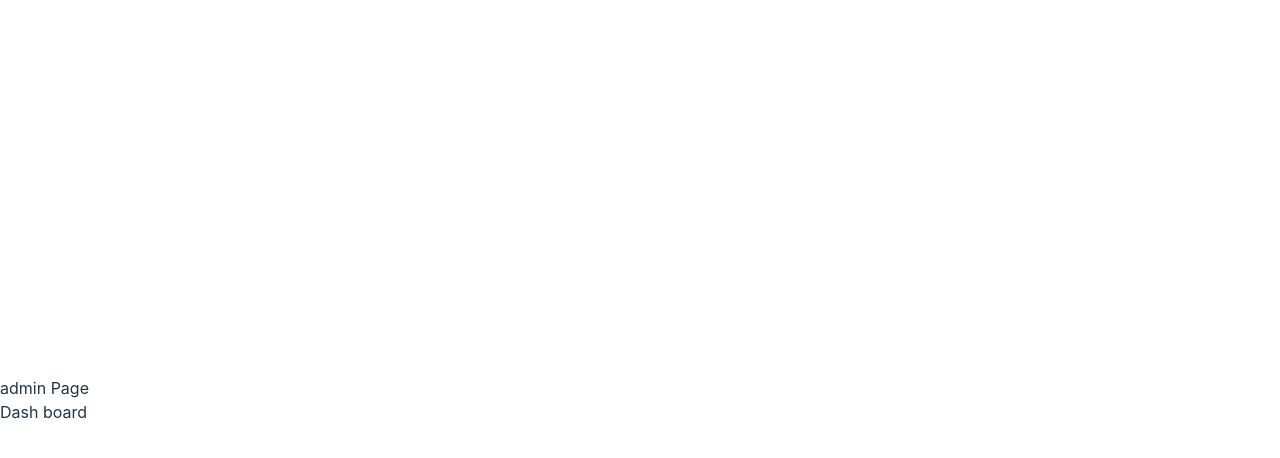
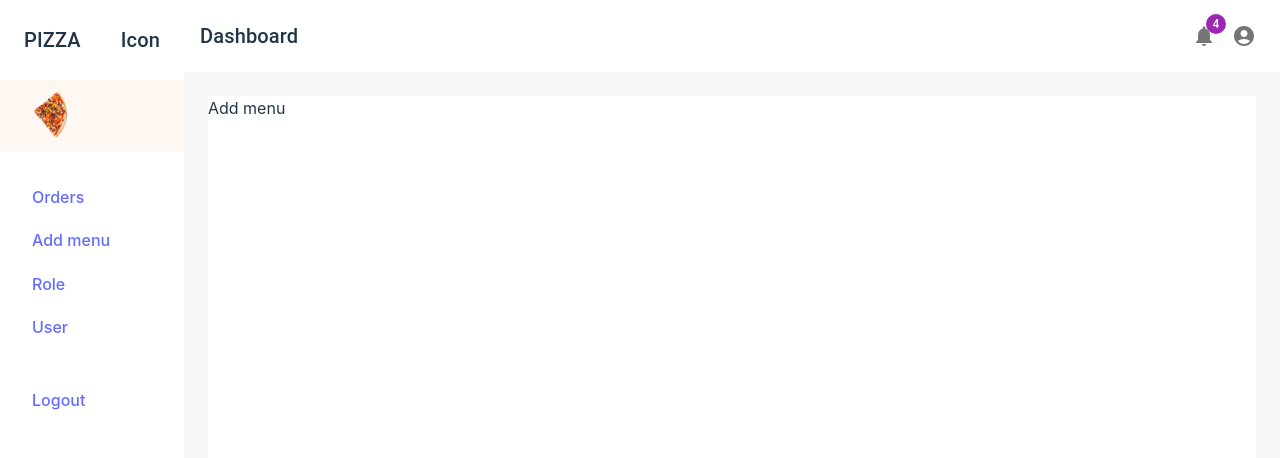
Before and after one commit to Abe-Tiz/pizza-ordering, a React (Vite) app in the folder frontend/: page /admin-dashboard in a window 1280 px wide. Shown: the top 458 px of the page. Built offline with nearby package versions, Linux system fonts and the light colour scheme.

Commit message:
admin dashboard added

```diff
--- a/frontend/src/components/PizzaCard.jsx
+++ b/frontend/src/components/PizzaCard.jsx
@@ -73,7 +73,7 @@ const PizzaCard = ({ pizza }) => {
           </Typography>
         </Typography>
         <Box>
-          <Button title="Order" path="/login" />
+          <Button title="Order" path="/register" />
         </Box>
       </Box>
 
--- a/frontend/src/layout/AdminLayout.jsx
+++ b/frontend/src/layout/AdminLayout.jsx
@@ -1,17 +1,38 @@
-import { Box } from '@mui/material'
-import React from 'react'
-import { Outlet } from 'react-router-dom'
+import { Box } from "@mui/material";
+import React from "react";
+import { Outlet } from "react-router-dom";
+import AdminHeader from "../pages/dashboard/AdminHeader";
+import Dashboard from "../pages/dashboard/AdminSider";
+import AdminSider from "../pages/dashboard/AdminSider";
 
 const AdminLayout = () => {
   return (
-    <Box>
-      admin Page
-
-      <Box>
-        <Outlet />
+    <Box
+      sx={{
+        minWidth: "100vw",
+        backgroundColor: "#F8F8F8",
+        // padding:2,
+        display: "flex",
+        flex:1
+      }}
+    >
+      <AdminSider />
+      <Box sx={{flex:2}}>
+        <AdminHeader title="Dashboard" />
+        <Box
+          sx={{
+            backgroundColor: "#FFFFFF",
+            Width: "100vw",
+            // maxHeight: "100vh",
+            margin: 3,
+            height:"100vh"
+          }}
+        >
+          <Outlet />
+        </Box>
       </Box>
     </Box>
-  )
-}
+  );
+};
 
-export default AdminLayout
+export default AdminLayout;
--- a/frontend/src/layout/Main.jsx
+++ b/frontend/src/layout/Main.jsx
@@ -8,7 +8,7 @@ const Main = () => {
   return (
     <Box
       sx={{
-        background: "linear-gradient(to bottom, #FEF2E6, #FFDDBB, #FEF3E7)",
+        background: "linear-gradient(to bottom, #FEF2E6, #FFDDBB#FEF3E7)",
         // width: "100vw",
       }}
     >
--- a/frontend/src/pages/Dashboard.jsx
+++ /dev/null
@@ -1,11 +0,0 @@
-import React from 'react'
-
-const Dashboard = () => {
-  return (
-    <div>
-      Dash board
-    </div>
-  )
-}
-
-export default Dashboard
--- a/frontend/src/pages/auth/AdminLogin.jsx
+++ b/frontend/src/pages/auth/AdminLogin.jsx
@@ -58,10 +58,11 @@ const AdminLogin = () => {
       }
 
       setErrors({});
-      console.log("results:", error, loading);
+      console.log("results:", error, user.token,loading);
 
       await dispatch(loginRequest(formData));
       if (!error && !loading) {
+        localStorage.setItem("token", user.token);
         navigate("/admin-dashboard");
       }
     } catch (error) {
--- a/frontend/src/pages/auth/AdminRegister.jsx
+++ b/frontend/src/pages/auth/AdminRegister.jsx
@@ -14,7 +14,7 @@ import {
 import pizzaLogo from "../../assets/images/pizza-logo.png";
 import UploadIcon from "@mui/icons-material/Upload";
 import { z } from "zod";
-import { useDispatch } from "react-redux";
+import { useDispatch, useSelector } from "react-redux";
 import { registerRequest } from "../../redux/userSlice";
  import { useNavigate } from 'react-router-dom';
 import { registerSchema } from './../../validation/Validation';
--- /dev/null
+++ b/frontend/src/pages/dashboard/AddMenu.jsx
@@ -0,0 +1,7 @@
+import React from 'react'
+
+const AddMenu = () => {
+  return <div>Add menu</div>;
+};
+
+export default AddMenu;
--- /dev/null
+++ b/frontend/src/pages/dashboard/AdminHeader.jsx
@@ -0,0 +1,35 @@
+import React from "react";
+import { Box, Typography, IconButton, Badge } from "@mui/material";
+import NotificationsIcon from "@mui/icons-material/Notifications";
+import AccountCircle from "@mui/icons-material/AccountCircle";
+
+const AdminHeader = ({ title }) => {
+  return (
+    <Box
+      sx={{
+        backgroundColor: "#FFFFFF",
+        // width: "",
+        display: "flex",
+        justifyContent: "space-between",
+        alignItems: "center",
+        padding: 2,
+      }}
+    >
+      <Typography variant="h6">{title}</Typography>
+      <Box sx={{ display: "flex", alignItems: "center" }}>
+        <IconButton aria-label="notifications">
+          <Badge badgeContent={4} color="secondary">
+            {" "}
+
+            <NotificationsIcon />
+          </Badge>
+        </IconButton>
+        <IconButton aria-label="user account">
+          <AccountCircle />
+        </IconButton>
+      </Box>
+    </Box>
+  );
+};
+
+export default AdminHeader;
--- /dev/null
+++ b/frontend/src/pages/dashboard/AdminSider.jsx
@@ -0,0 +1,70 @@
+import { Box, Typography } from '@mui/material';
+import React from 'react'
+import { NavLink } from 'react-router-dom';
+import pizzaLogo from "../../assets/images/pizza-logo.png";
+
+const AdminSider = () => {
+  return (
+    <Box
+      sx={{
+        // padding: 4,
+        display: "flex",
+        flexDirection: "column",
+        backgroundColor: "#FFFFFF",
+      }}
+    >
+      <Box
+        sx={{
+          display: "flex",
+          justifyContent: "space-between",
+          padding: 3,
+          alignItems: "center",
+          gap: 5,
+        }}
+      >
+        <Typography variant="h6">PIZZA</Typography>
+        <Typography variant="h6">Icon</Typography>
+      </Box>
+      <Box
+        sx={{
+          backgroundColor: "#FFF8F2",
+          display: "flex",
+          // alignItems: "center",
+          // padding: 15,
+        }}
+      >
+        <img
+          src={pizzaLogo}
+          alt="Pizza Logo"
+          style={{ width: 100, height: "auto" }}
+        />
+      </Box>
+      <Box
+        sx={{
+          display: "flex",
+          flexDirection: "column",
+          gap: 2,
+          marginTop: 4,
+        }}
+      >
+        <NavLink style={{ padding: ".1em 2em" }} to="">
+          Orders
+        </NavLink>
+        <NavLink style={{ padding: ".1em 2em" }} to="">
+          Add menu
+        </NavLink>
+        <NavLink style={{ padding: ".1em 2em" }}  to="">
+          Role
+        </NavLink>
+        <NavLink style={{ padding: ".1em 2em" }} to="">
+          User
+        </NavLink>
+        <NavLink style={{ padding: "2em 2em" }} to="">
+          Logout
+        </NavLink>
+      </Box>
+    </Box>
+  );
+};
+
+export default AdminSider
```
Also changed, not shown: frontend/src/router/Router.jsx (+8 -9 lines), 1 other file (tests, documents, lock files or other folders).
